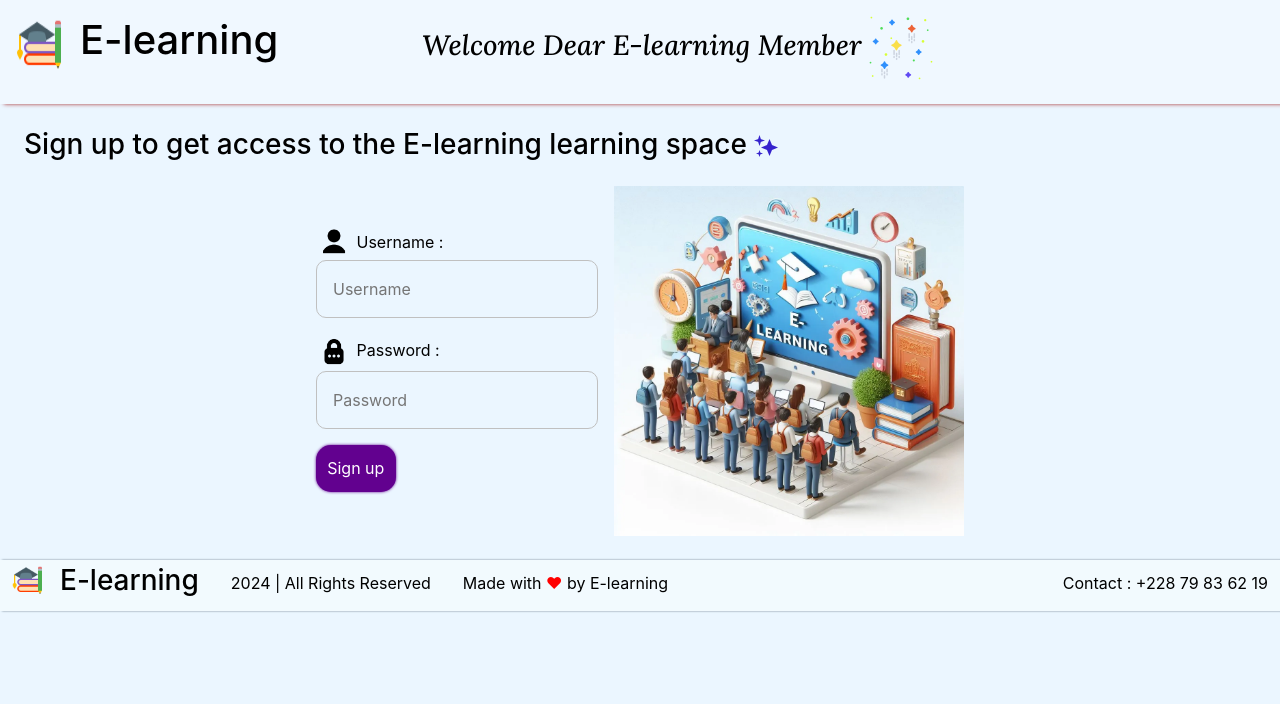
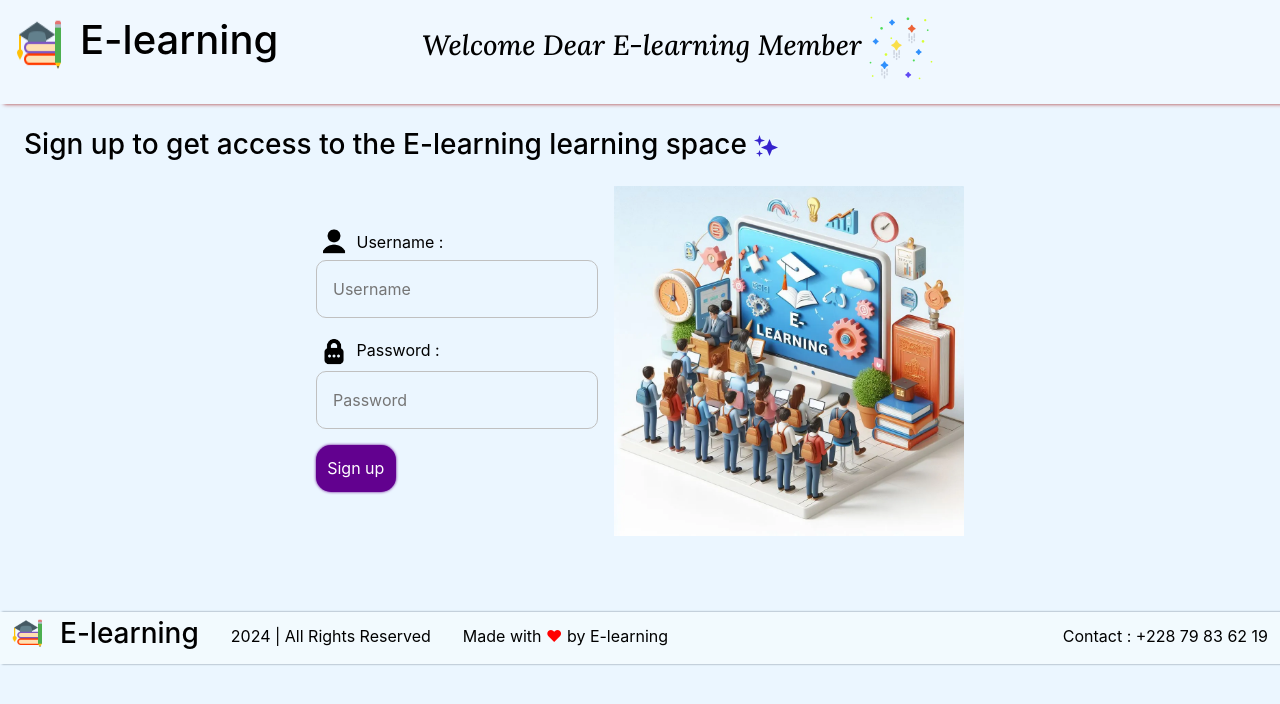
Before and after one commit to RID-Techs/E-learning-learning-space-front, a React (Vite) app: page /E_SignUps in a window 1280 px wide. Shown: the top 704 px of the page. Built offline with nearby package versions, Linux system fonts and the light colour scheme.

Commit message:
front again

```diff
--- a/src/Components/Get_Answers.jsx
+++ b/src/Components/Get_Answers.jsx
@@ -1884,7 +1884,7 @@ export function Get_Answers() {
 
       </div>
 
-      <footer className="container-fluid mt-4">
+      <footer className="container-fluid">
       <div className="footer-first-part">
       <div className="header-holder">
           <header>
--- a/src/Components/SignUp.jsx
+++ b/src/Components/SignUp.jsx
@@ -116,7 +116,7 @@ export function SignUp () {
 
         </div>
 
-        <footer className="container-fluid mt-4">
+        <footer className="container-fluid">
       <div className="footer-first-part">
       <div className="header-holder">
           <header>
```
